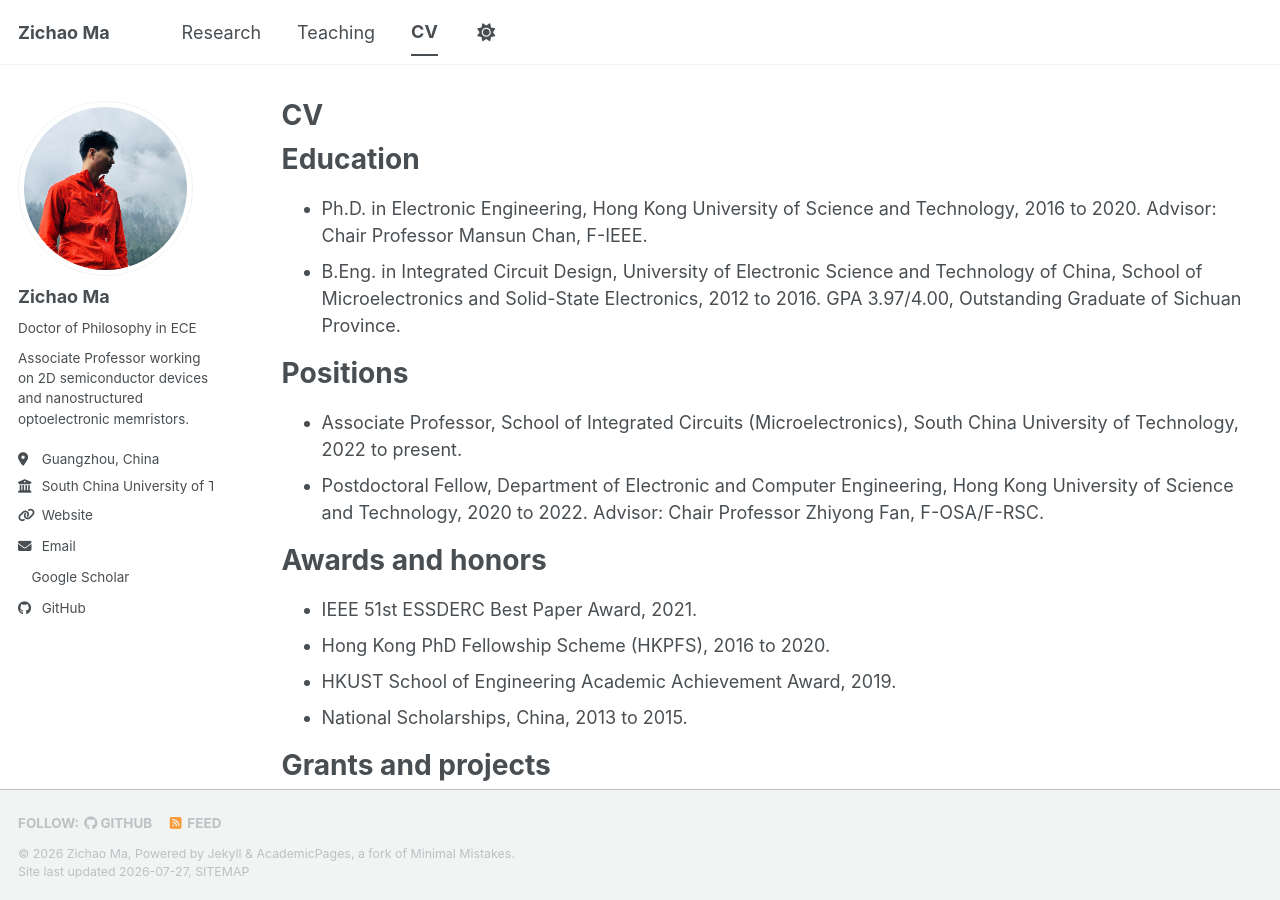
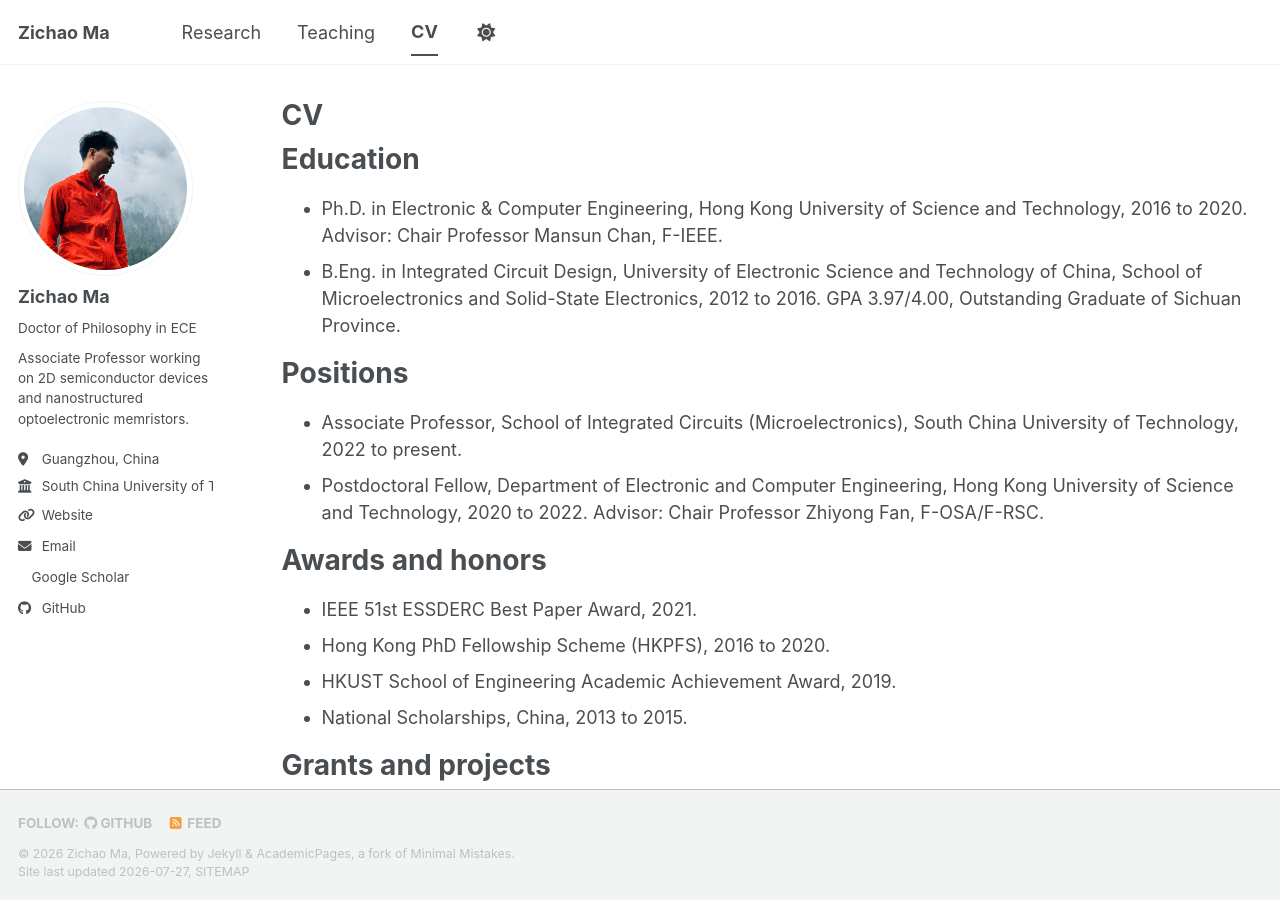
Before and after one commit to ZichaoMa/zma_homepage, a Jekyll site: the page built from _pages/cv.md, in a window 1280 px wide and 900 px high. Built offline with Jekyll 4.4.1, drawn with Linux system fonts in a browser that asks for light colours; a style sheet for code colours, icons or effects is not loaded.

Commit message:
Update cv.md

```diff
--- a/_pages/cv.md
+++ b/_pages/cv.md
@@ -11,7 +11,7 @@ redirect_from:
 
 Education
 ======
-* Ph.D. in Electronic Engineering, Hong Kong University of Science and Technology, 2016 to 2020. Advisor: Chair Professor Mansun Chan, F-IEEE.
+* Ph.D. in Electronic & Computer Engineering, Hong Kong University of Science and Technology, 2016 to 2020. Advisor: Chair Professor Mansun Chan, F-IEEE.
 * B.Eng. in Integrated Circuit Design, University of Electronic Science and Technology of China, School of Microelectronics and Solid-State Electronics, 2012 to 2016. GPA 3.97/4.00, Outstanding Graduate of Sichuan Province.
 
 Positions
```
